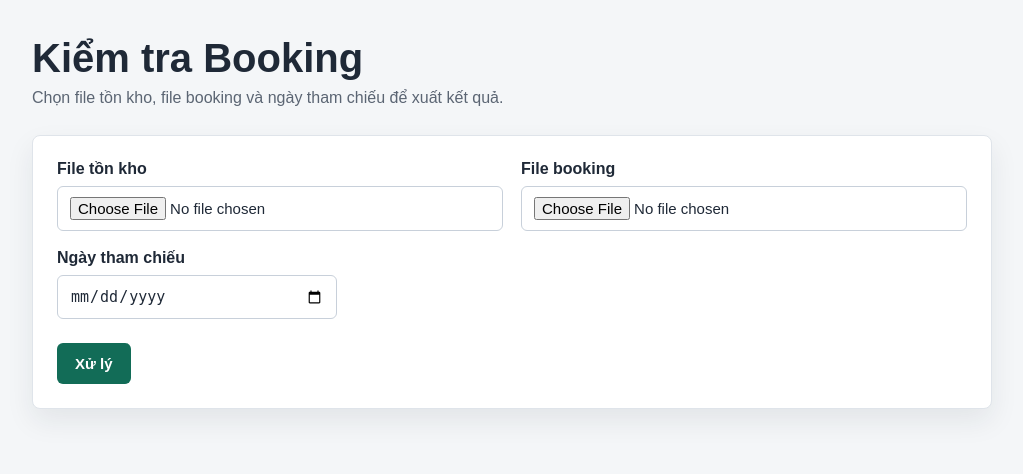
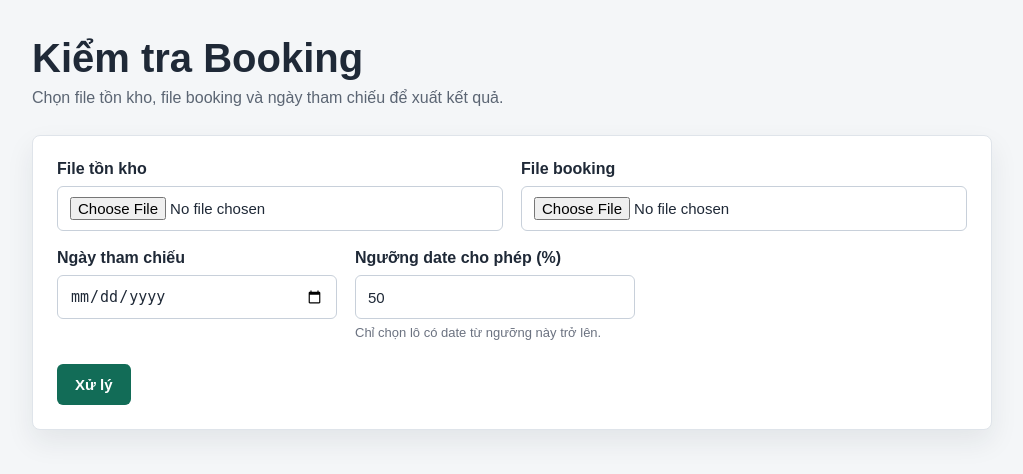
Before and after one commit to hoangnguyen1104/check_booking_trang, a Flask app: page / in a window 1280 px wide. Shown: the top 474 px of the page, without its empty margins (128-1151 px from the left). Run offline with Flask 3, Linux system fonts and the light colour scheme.

Commit message:
Add configurable date threshold

```diff
--- a/app.py
+++ b/app.py
@@ -114,7 +114,7 @@ def display_upload_name(filepath: str) -> str:
     return filename
 
 
-def build_available_batches(stock_df: pd.DataFrame) -> dict[str, list[dict]]:
+def build_available_batches(stock_df: pd.DataFrame, threshold_percent: float) -> dict[str, list[dict]]:
     available_batches = {}
 
     for row_idx in range(len(stock_df)):
@@ -134,7 +134,7 @@ def build_available_batches(stock_df: pd.DataFrame) -> dict[str, list[dict]]:
             ratio = float(row_values[6] or 0)
             quantity = parse_quantity(row_values[1])
 
-            if ratio >= 50 and quantity > 0:
+            if ratio >= threshold_percent and quantity > 0:
                 available_batches[product_code].append(
                     {
                         "batch": str(row_values[0]),
@@ -233,10 +233,18 @@ def read_booking_totals(filepath: str) -> dict:
     return product_map
 
 
-def build_legacy_result_text(stock_file: str, booking_file: str, stock_df: pd.DataFrame, batch_count: int, ref_date: datetime) -> str:
+def build_legacy_result_text(
+    stock_file: str,
+    booking_file: str,
+    stock_df: pd.DataFrame,
+    batch_count: int,
+    ref_date: datetime,
+    threshold_percent: float,
+) -> str:
     lines = [
         f"--- {display_upload_name(stock_file)} ---",
         f"Ngày tham chiếu: {ref_date.strftime('%d/%m/%y')}",
+        f"Ngưỡng date: {threshold_percent:g}%",
         f"Đã ghi {batch_count} dòng mã lô",
         f"Cột mới: {', '.join(EXTRA_COLUMNS)}",
         "Mẫu 5 dòng mã lô đầu:",
@@ -272,7 +280,7 @@ def build_legacy_result_text(stock_file: str, booking_file: str, stock_df: pd.Da
 
                 row_values = stock_df.iloc[i].tolist()
                 ratio = float(row_values[6] or 0)
-                if ratio >= 50:
+                if ratio >= threshold_percent:
                     lines.append(f"{row_values[0]} Tồn kho: {row_values[1]}   Date: {row_values[6]}")
                     p_date = True
                     p_remain += parse_quantity(row_values[1])
@@ -288,11 +296,11 @@ def build_legacy_result_text(stock_file: str, booking_file: str, stock_df: pd.Da
     return "\n".join(lines)
 
 
-def build_result(stock_file: str, booking_file: str, ref_date: datetime) -> str:
+def build_result(stock_file: str, booking_file: str, ref_date: datetime, threshold_percent: float = 50) -> str:
     stock_df, batch_count = enrich_excel(stock_file, ref_date)
-    available_batches = build_available_batches(stock_df)
+    available_batches = build_available_batches(stock_df, threshold_percent)
     update_booking_fulfillment(booking_file, available_batches)
-    return build_legacy_result_text(stock_file, booking_file, stock_df, batch_count, ref_date)
+    return build_legacy_result_text(stock_file, booking_file, stock_df, batch_count, ref_date, threshold_percent)
 
 
 def save_upload(file_storage, prefix: str) -> str:
@@ -315,20 +323,33 @@ def process():
     stock_file = request.files.get("stock_file")
     booking_file = request.files.get("booking_file")
     ref_date_value = request.form.get("ref_date")
+    threshold_value = request.form.get("threshold_percent", "50").strip() or "50"
 
     if not stock_file or not booking_file or not ref_date_value:
-        return render_template("index.html", error="Vui lòng chọn đủ 2 file và nhập ngày tham chiếu.")
+        return render_template(
+            "index.html",
+            error="Vui lòng chọn đủ 2 file và nhập ngày tham chiếu.",
+            threshold_percent=threshold_value,
+        )
 
     try:
         ref_date = datetime.strptime(ref_date_value, "%Y-%m-%d")
+        threshold_percent = float(threshold_value)
+        if threshold_percent < 0 or threshold_percent > 100:
+            raise ValueError("Ngưỡng date phải nằm trong khoảng 0-100%.")
         stock_path = save_upload(stock_file, "stock")
         booking_path = save_upload(booking_file, "booking")
-        result_text = build_result(stock_path, booking_path, ref_date)
+        result_text = build_result(stock_path, booking_path, ref_date, threshold_percent)
         RESULT_FILE.write_text(result_text, encoding="utf-8")
     except Exception as exc:
-        return render_template("index.html", error=f"Lỗi xử lý: {exc}")
+        return render_template("index.html", error=f"Lỗi xử lý: {exc}", threshold_percent=threshold_value)
 
-    return render_template("index.html", success=True, result_preview=result_text)
+    return render_template(
+        "index.html",
+        success=True,
+        result_preview=result_text,
+        threshold_percent=threshold_value,
+    )
 
 
 @app.route("/download")
--- a/templates/index.html
+++ b/templates/index.html
@@ -67,9 +67,17 @@
             font-size: 15px;
         }
 
-        .date-field {
+        .settings-grid {
+            display: grid;
+            grid-template-columns: repeat(2, minmax(0, 280px));
+            gap: 18px;
             margin-top: 18px;
-            max-width: 280px;
+        }
+
+        .field-hint {
+            margin: 6px 0 0;
+            color: #6b7280;
+            font-size: 13px;
         }
 
         .actions {
@@ -139,6 +147,10 @@
                 grid-template-columns: 1fr;
             }
 
+            .settings-grid {
+                grid-template-columns: 1fr;
+            }
+
             form,
             .result {
                 padding: 18px;
@@ -168,9 +180,26 @@
             </div>
         </div>
 
-        <div class="date-field">
-            <label for="ref_date">Ngày tham chiếu</label>
-            <input id="ref_date" type="date" name="ref_date" required>
+        <div class="settings-grid">
+            <div>
+                <label for="ref_date">Ngày tham chiếu</label>
+                <input id="ref_date" type="date" name="ref_date" required>
+            </div>
+
+            <div>
+                <label for="threshold_percent">Ngưỡng date cho phép (%)</label>
+                <input
+                    id="threshold_percent"
+                    type="number"
+                    name="threshold_percent"
+                    min="0"
+                    max="100"
+                    step="0.01"
+                    value="{{ threshold_percent|default(50) }}"
+                    required
+                >
+                <p class="field-hint">Chỉ chọn lô có date từ ngưỡng này trở lên.</p>
+            </div>
         </div>
 
         <div class="actions">
```
